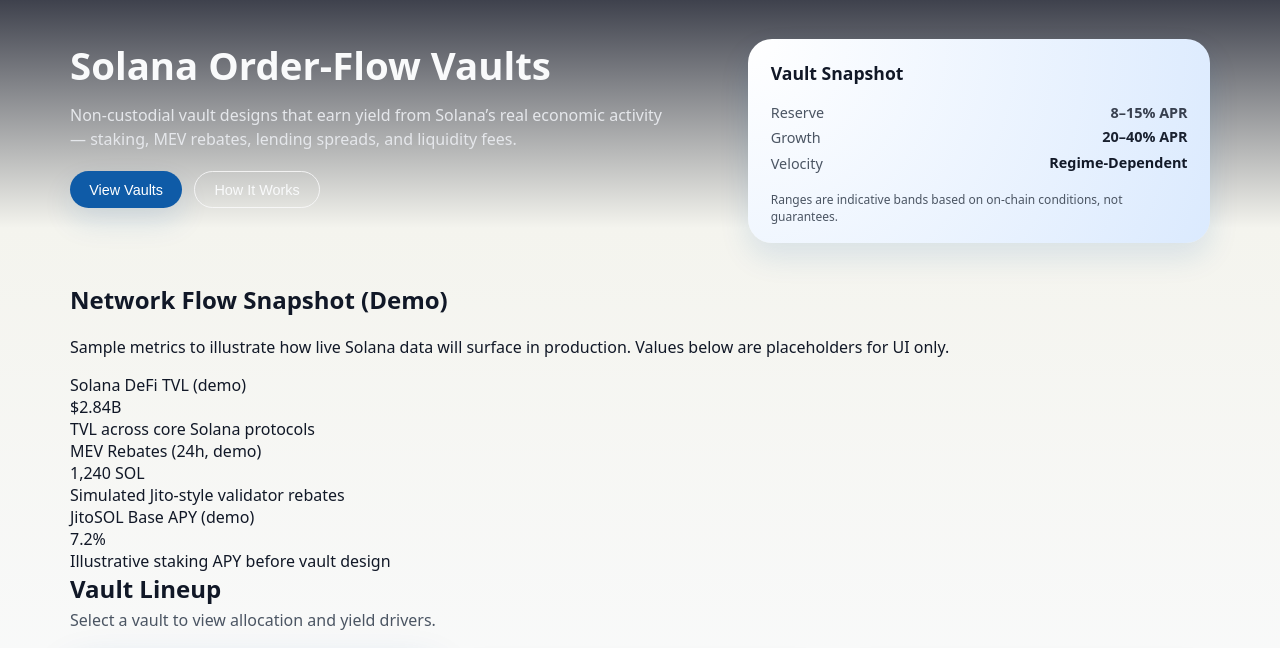
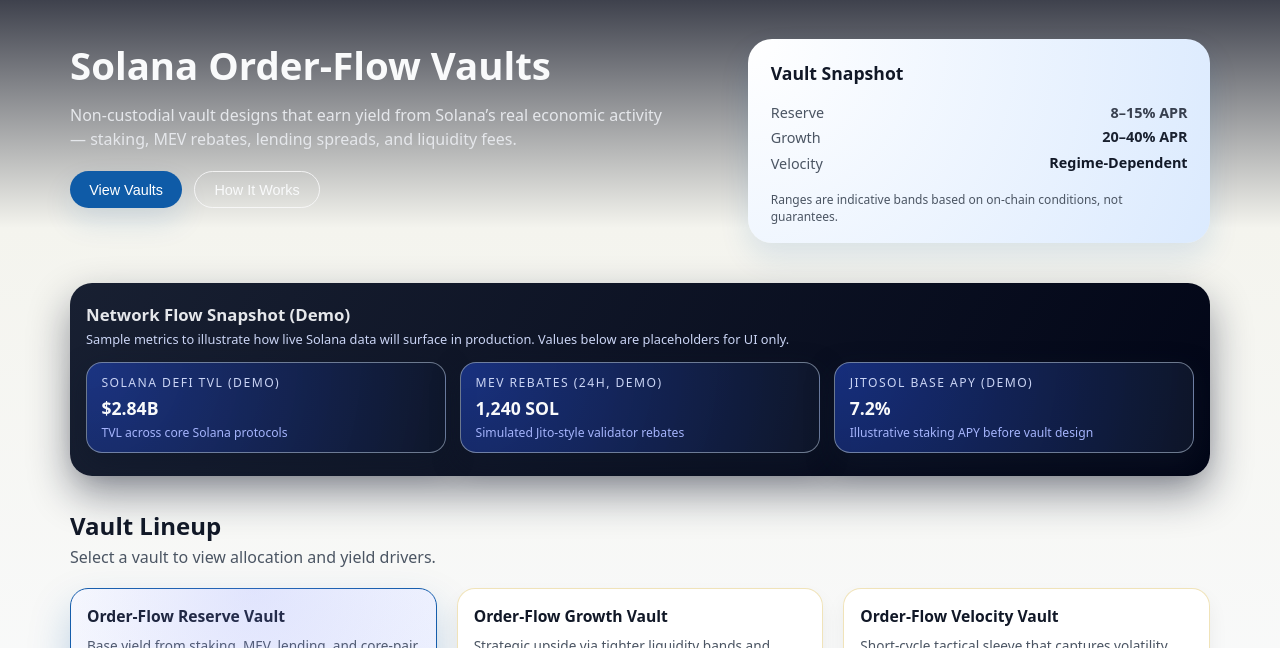
Before and after one commit to Self-Defi/solana-orderflow-vaults, a plain HTML site: page index.html in a window 1280 px wide. Shown: the part 76-724 px from the top of the page. Drawn offline with Linux system fonts and the light colour scheme.

Commit message:
Update styles.css

```diff
--- a/styles.css
+++ b/styles.css
@@ -277,6 +277,62 @@ body {
   margin: 0.4rem 0 0;
   font-size: 0.75rem;
   color: var(--text-muted);
+}
+
+/* Demo metrics strip */
+
+.metrics-strip {
+  margin-bottom: 2.1rem;
+  padding: 1.25rem 1rem 1.4rem;
+  border-radius: 22px;
+  background: linear-gradient(120deg, rgba(15, 23, 42, 0.96), #020617);
+  box-shadow: 0 18px 40px rgba(15, 23, 42, 0.45);
+  color: #e5e7eb;
+}
+
+.metrics-header h2 {
+  margin: 0 0 0.25rem;
+  font-size: 1.05rem;
+}
+
+.metrics-header p {
+  margin: 0 0 0.9rem;
+  font-size: 0.8rem;
+  color: #cbd5f5;
+}
+
+.metrics-grid {
+  display: grid;
+  grid-template-columns: repeat(3, minmax(0, 1fr));
+  gap: 0.9rem;
+}
+
+.metric-card {
+  border-radius: 16px;
+  padding: 0.7rem 0.9rem;
+  background: radial-gradient(circle at top left, rgba(30, 64, 175, 0.65), rgba(15, 23, 42, 0.9));
+  border: 1px solid rgba(148, 163, 184, 0.7);
+  box-shadow: 0 10px 26px rgba(15, 23, 42, 0.55);
+}
+
+.metric-label {
+  font-size: 0.76rem;
+  text-transform: uppercase;
+  letter-spacing: 0.12em;
+  color: #cbd5f5;
+  margin-bottom: 0.3rem;
+}
+
+.metric-value {
+  font-size: 1.1rem;
+  font-weight: 600;
+  color: #f9fafb;
+}
+
+.metric-sub {
+  font-size: 0.76rem;
+  color: #a5b4fc;
+  margin-top: 0.25rem;
 }
 
 /* Sections */
@@ -617,6 +673,10 @@ body {
     inset: -20px -20px auto auto;
   }
 
+  .metrics-grid {
+    grid-template-columns: repeat(2, minmax(0, 1fr));
+  }
+
   .vault-grid {
     grid-template-columns: repeat(2, minmax(0, 1fr));
   }
@@ -656,6 +716,10 @@ body {
     flex-wrap: wrap;
   }
 
+  .metrics-grid {
+    grid-template-columns: minmax(0, 1fr);
+  }
+
   .vault-grid {
     grid-template-columns: minmax(0, 1fr);
   }
```
